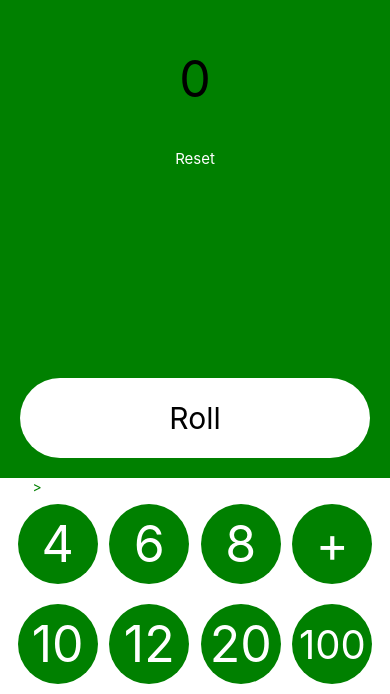
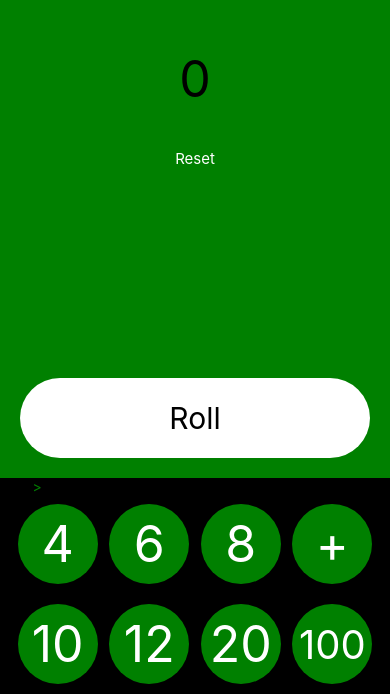
Before and after one commit to akiohada/ROLLS, a React Native app: screen / in a window 390 px wide. Shown: the part 150-844 px from the top of the page. Built offline with nearby package versions, Linux system fonts and the light colour scheme.

Commit message:
久しぶりの更新

```diff
--- a/src/App.js
+++ b/src/App.js
@@ -9,7 +9,7 @@
 
 //Packages
 import React, { Component } from 'react';
-import { StyleSheet, SafeAreaView } from 'react-native';
+import { StyleSheet } from 'react-native';
 
 //Custom Components
 import Base from './components/Base.js';
@@ -167,7 +167,7 @@ export default class App extends Component {
   // render
   render() {
     return (
-      <SafeAreaView style={styles.container}>
+      <Base>
         <Keyboard>
           <DiceButton number={10} fontSize={50} onBtnPress={this._handleEvent} onBtnLongPress={this._handleEvent} />
           <DiceButton number={12} fontSize={50} onBtnPress={this._handleEvent} onBtnLongPress={this._handleEvent} />
@@ -186,15 +186,7 @@ export default class App extends Component {
           <DisplayText output={this.state._output} />
           <ResetButton onBtnPress={this._clear} />
         </Display>
-      </SafeAreaView>
+      </Base>
     );
   }
 }
-
-const styles = StyleSheet.create({
-  container: {
-    flex: 1,
-    flexDirection: 'column-reverse',
-    justifyContent: 'center',
-  },
-});
--- a/src/components/Base.js
+++ b/src/components/Base.js
@@ -1,33 +1,22 @@
+/* eslint-disable prettier/prettier */
 /***************************************************************
  * FileName: Base.js
  * Descripsion: ROLLS
  * Copyright: akiohada
  * Original Author: Akio Hada
  * Date Created: 2019-08-01
-***************************************************************/
+ ***************************************************************/
 
 //Packages
 import React, { Component } from 'react';
-import {
-  StyleSheet,
-  Text,
-  View
-} from 'react-native';
+import { StyleSheet, SafeAreaView, View } from 'react-native';
 
 export default class Base extends Component {
   render() {
-    const backgroundColor = {
-      backgroundColor: `${this.props.color}`,
-    };
-
     return (
-      <View style={[styles.baseContainer, backgroundColor]} >
-        <View style={styles.baseMargin}></View>
-        <View style={styles.baseMain}>
-          {this.props.children}
-        </View>
-        <View style={styles.baseMargin}></View>
-      </View>
+      <SafeAreaView style={[styles.baseContainer]}>
+        <View style={styles.baseMain}>{this.props.children}</View>
+      </SafeAreaView>
     );
   }
 }
@@ -37,12 +26,11 @@ const styles = StyleSheet.create({
     flex: 1,
     flexDirection: 'column',
     justifyContent: 'center',
-  } ,
-  baseMargin: {
-    height: 30,
+    backgroundColor: 'green',
   },
   baseMain: {
     flex: 1,
     flexDirection: 'column-reverse',
-  } ,
+    backgroundColor: 'black',
+  },
 });
```
Also changed, not shown: 2 other files (tests, documents, lock files or other folders).
